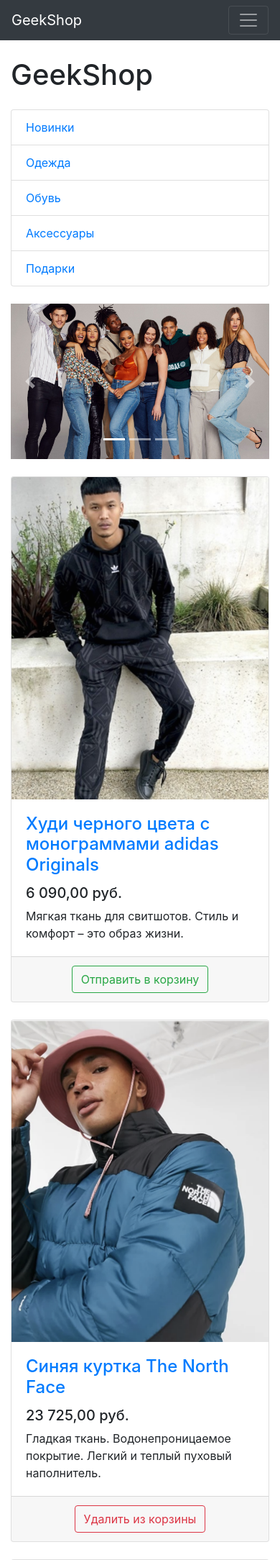
After one commit to t-rexamarin/geekbrains-django, a Django app: template geekshop/mainapp/templates/mainapp/products.html in a window 390 px wide. The commit adds this page. Shown: the top 2168 px of the page at 72% size. Run offline with Django 3.2, Linux system fonts and the light colour scheme; the template is opened without the code that fills it, so the values that code supplies are empty; some libraries are stand-ins or nearby versions.

Commit message:
add dynamic static

```diff
--- a/geekshop/mainapp/templates/index.html
+++ b/geekshop/mainapp/templates/mainapp/base.html
@@ -11,10 +13,11 @@
     <title>{{ title }}</title>
 
     <!-- Bootstrap core CSS -->
-    <link href="/static/vendor/bootstrap/css/bootstrap.min.css" rel="stylesheet">
+    <link href="{% static 'vendor/bootstrap/css/bootstrap.min.css' %}" rel="stylesheet">
 
     <!-- Custom styles for this template -->
-    <link href="/static/css/index.css" rel="stylesheet">
+    {% block css %}
+    {% endblock %}
 
 </head>
 
--- /dev/null
+++ b/geekshop/mainapp/templates/mainapp/products.html
@@ -0,0 +1,217 @@
+{% extends 'mainapp/base.html' %}
+{% load static %}
+
+<!-- Custom styles for this template -->
+{% block css %}
+    <link href="{% static 'css/products.css' %}" rel="stylesheet">
+{% endblock %}
+
+
+<!--{% for product in products %}-->
+<!--    {{ product.name }} {{ product.price }}-->
+<!--{% endfor %}-->
+
+
+<!-- Page Content -->
+{% block content %}
+    <div class="container">
+
+        <div class="row">
+
+            <div class="col-lg-3">
+
+                <h1 class="my-4">GeekShop</h1>
+                <div class="list-group">
+                    <a href="#" class="list-group-item">Новинки</a>
+                    <a href="#" class="list-group-item">Одежда</a>
+                    <a href="#" class="list-group-item">Обувь</a>
+                    <a href="#" class="list-group-item">Аксессуары</a>
+                    <a href="#" class="list-group-item">Подарки</a>
+                </div>
+
+            </div>
+            <!-- /.col-lg-3 -->
+
+            <div class="col-lg-9">
+
+                <div id="carouselExampleIndicators" class="carousel slide my-4" data-ride="carousel">
+                    <ol class="carousel-indicators">
+                        <li data-target="#carouselExampleIndicators" data-slide-to="0" class="active"></li>
+                        <li data-target="#carouselExampleIndicators" data-slide-to="1"></li>
+                        <li data-target="#carouselExampleIndicators" data-slide-to="2"></li>
+                    </ol>
+                    <div class="carousel-inner" role="listbox">
+                        <div class="carousel-item active">
+                            <img class="d-block img-fluid" src="/static/vendor/img/slides/slide-1.jpg" alt="First slide">
+                        </div>
+                        <div class="carousel-item">
+                            <img class="d-block img-fluid" src="/static/vendor/img/slides/slide-2.jpg" alt="Second slide">
+                        </div>
+                        <div class="carousel-item">
+                            <img class="d-block img-fluid" src="/static/vendor/img/slides/slide-3.jpg" alt="Third slide">
+                        </div>
+                    </div>
+                    <a class="carousel-control-prev" href="#carouselExampleIndicators" role="button" data-slide="prev">
+                        <span class="carousel-control-prev-icon" aria-hidden="true"></span>
+                        <span class="sr-only">Previous</span>
+                    </a>
+                    <a class="carousel-control-next" href="#carouselExampleIndicators" role="button" data-slide="next">
+                        <span class="carousel-control-next-icon" aria-hidden="true"></span>
+                        <span class="sr-only">Next</span>
+                    </a>
+                </div>
+
+                <div class="row">
+
+                    <div class="col-lg-4 col-md-6 mb-4">
+                        <div class="card h-100">
+                            <a href="#">
+                                <img class="card-img-top"
+                                     src="/static/vendor/img/products/Adidas-hoodie.png"
+                                     alt="">
+                            </a>
+                            <div class="card-body">
+                                <h4 class="card-title">
+                                    <a href="#">Худи черного цвета с монограммами adidas Originals</a>
+                                </h4>
+                                <h5>6 090,00 руб.</h5>
+                                <p class="card-text">Мягкая ткань для свитшотов. Стиль и комфорт – это образ жизни.</p>
+                            </div>
+                            <div class="card-footer text-center">
+                                <button type="button" class="btn btn-outline-success">Отправить в корзину</button>
+                            </div>
+                        </div>
+                    </div>
+
+                    <div class="col-lg-4 col-md-6 mb-4">
+                        <div class="card h-100">
+                            <a href="#">
+                                <img class="card-img-top"
+                                     src="/static/vendor/img/products/Blue-jacket-The-North-Face.png" alt="">
+                            </a>
+                            <div class="card-body">
+                                <h4 class="card-title">
+                                    <a href="#">Синяя куртка The North Face</a>
+                                </h4>
+                                <h5>23 725,00 руб.</h5>
+                                <p class="card-text">
+                                    Гладкая ткань. Водонепроницаемое покрытие. Легкий и теплый пуховый наполнитель.
+                                </p>
+                            </div>
+                            <div class="card-footer text-center">
+                                <button type="button" class="btn btn-outline-danger">Удалить из корзины</button>
+                            </div>
+                        </div>
+                    </div>
+
+                    <div class="col-lg-4 col-md-6 mb-4">
+                        <div class="card h-100">
+                            <a href="#">
+                                <img class="card-img-top"
+                                     src="/static/vendor/img/products/Brown-sports-oversized-top-ASOS-DESIGN.png"
+                                     alt="">
+                            </a>
+                            <div class="card-body">
+                                <h4 class="card-title">
+                                    <a href="#">Коричневый спортивный oversized-топ ASOS DESIGN</a>
+                                </h4>
+                                <h5>3 390,00 руб.</h5>
+                                <p class="card-text">Материал с плюшевой текстурой. Удобный и мягкий.</p>
+                            </div>
+                            <div class="card-footer text-center">
+                                <button type="button" class="btn btn-outline-success">Отправить в корзину</button>
+                            </div>
+                        </div>
+                    </div>
+
+                    <div class="col-lg-4 col-md-6 mb-4">
+                        <div class="card h-100">
+                            <a href="#">
+                                <img class="card-img-top"
+                                     src="/static/vendor/img/products/Black-Nike-Heritage-backpack.png"
+                                     alt="">
+                            </a>
+                            <div class="card-body">
+                                <h4 class="card-title">
+                                    <a href="#">Черный рюкзак Nike Heritage</a>
+                                </h4>
+                                <h5>2 340,00 руб.</h5>
+                                <p class="card-text">Плотная ткань. Легкий материал.</p>
+                            </div>
+                            <div class="card-footer text-center">
+                                <button type="button" class="btn btn-outline-success">Отправить в корзину</button>
+                            </div>
+                        </div>
+                    </div>
+
+                    <div class="col-lg-4 col-md-6 mb-4">
+                        <div class="card h-100">
+                            <a href="#">
+                                <img class="card-img-top"
+                                     src="/static/vendor/img/products/Black-Dr-Martens-shoes.png"
+                                     alt="">
+                            </a>
+                            <div class="card-body">
+                                <h4 class="card-title">
+                                    <a href="#">Черные туфли на платформе с 3 парами люверсов Dr Martens 1461 Bex</a>
+                                </h4>
+                                <h5>13 590,00 руб.</h5>
+                                <p class="card-text">Гладкий кожаный верх. Натуральный материал.</p>
+                            </div>
+                            <div class="card-footer text-center">
+                                <button type="button" class="btn btn-outline-success">Отправить в корзину</button>
+                            </div>
+                        </div>
+                    </div>
+
+                    <div class="col-lg-4 col-md-6 mb-4">
+                        <div class="card h-100">
+                            <a href="#">
+                                <img class="card-img-top"
+                                     src="/static/vendor/img/products/Dark-blue-wide-leg-ASOs-DESIGN-trousers.png"
+                                     alt="">
+                            </a>
+                            <div class="card-body">
+                                <h4 class="card-title">
+                                    <a href="#">Темно-синие широкие строгие брюки ASOS DESIGN</a>
+                                </h4>
+                                <h5>2 890,00 руб.</h5>
+                                <p class="card-text">Легкая эластичная ткань сирсакер Фактурная ткань.</p>
+                            </div>
+                            <div class="card-footer text-center">
+                                <button type="button" class="btn btn-outline-success">Отправить в корзину</button>
+                            </div>
+                        </div>
+                    </div>
+
+                </div>
+
+                <nav aria-label="Page navigation example">
+                    <ul class="pagination justify-content-center">
+                        <li class="page-item disabled">
+                            <a class="page-link" href="#" tabindex="-1" aria-disabled="true">Previous</a>
+                        </li>
+                        <li class="page-item"><a class="page-link" href="#">1</a></li>
+                        <li class="page-item"><a class="page-link" href="#">2</a></li>
+                        <li class="page-item"><a class="page-link" href="#">3</a></li>
+                        <li class="page-item">
+                            <a class="page-link" href="#">Next</a>
+                        </li>
+                    </ul>
+                </nav>
+
+            </div>
+
+        </div>
+
+    </div>
+{% endblock %}
+
+<!-- Footer -->
+{% block footer %}
+    <footer class="py-5 bg-dark">
+        <div class="container">
+            <p class="m-0 text-center text-white">Copyright &copy; GeekShop 2020</p>
+        </div>
+    </footer>
+{% endblock %}
```
Also changed, not shown: other parts of geekshop/mainapp/templates/mainapp/base.html (+10 -20 lines), geekshop/mainapp/templates/mainapp/index.html (added, +26 -0 lines).
